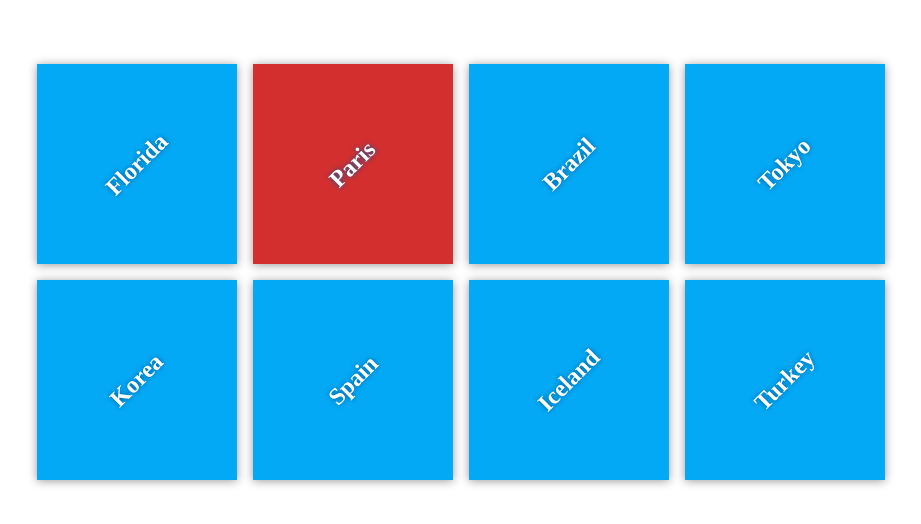
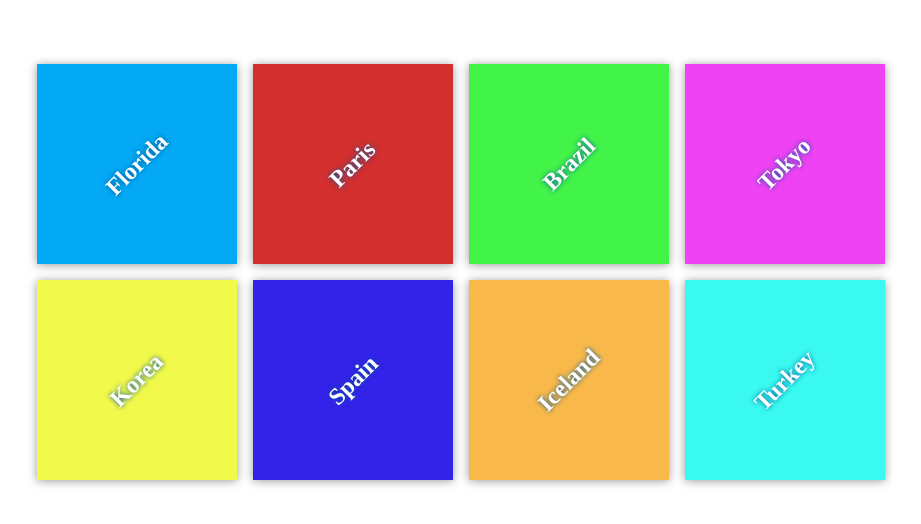
Before and after one commit to bunnydeviloper/my-travel-plans, a plain HTML site: page index.html in a window 1280 px wide. Shown: the part 128-652 px from the top of the page, without its empty margins (179-1100 px from the left). Drawn offline with Linux system fonts and the light colour scheme.

Commit message:
add colors to each country

```diff
--- a/css/app.css
+++ b/css/app.css
@@ -58,3 +58,27 @@ h2 {
 #paris {
     background-color: #d32f2f;
 }
+
+#brazil {
+    background-color: #42f448;
+}
+
+#tokyo {
+    background-color: #ee42f4;
+}
+
+#korea {
+    background-color: #f1f94a;
+}
+
+#spain {
+    background-color: #3322e8;
+}
+
+#iceland {
+    background-color: #f9b94a;
+}
+
+#turkey {
+    background-color: #39f9f0;
+}
```
